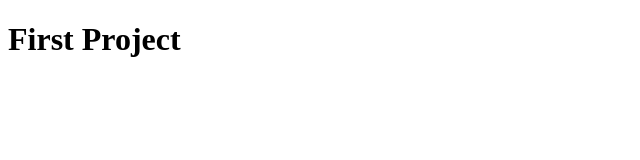
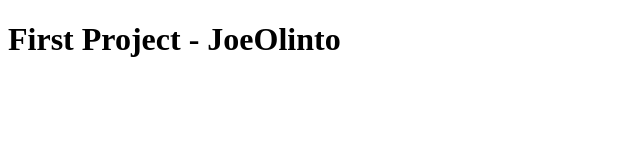
Before and after one commit to jooeolinto/firstproject, a plain HTML site: page index.html in a window 1280 px wide. Shown: the whole page, without its empty margins (0-640 px from the left). Drawn offline with Linux system fonts and the light colour scheme.

Commit message:
Adicionando Nome

```diff
--- a/index.html
+++ b/index.html
@@ -7,7 +7,7 @@
 </head>
 <body>
     <h1>
-        First Project
+        First Project - JoeOlinto
     </h1>
 </body>
 </html>
```
